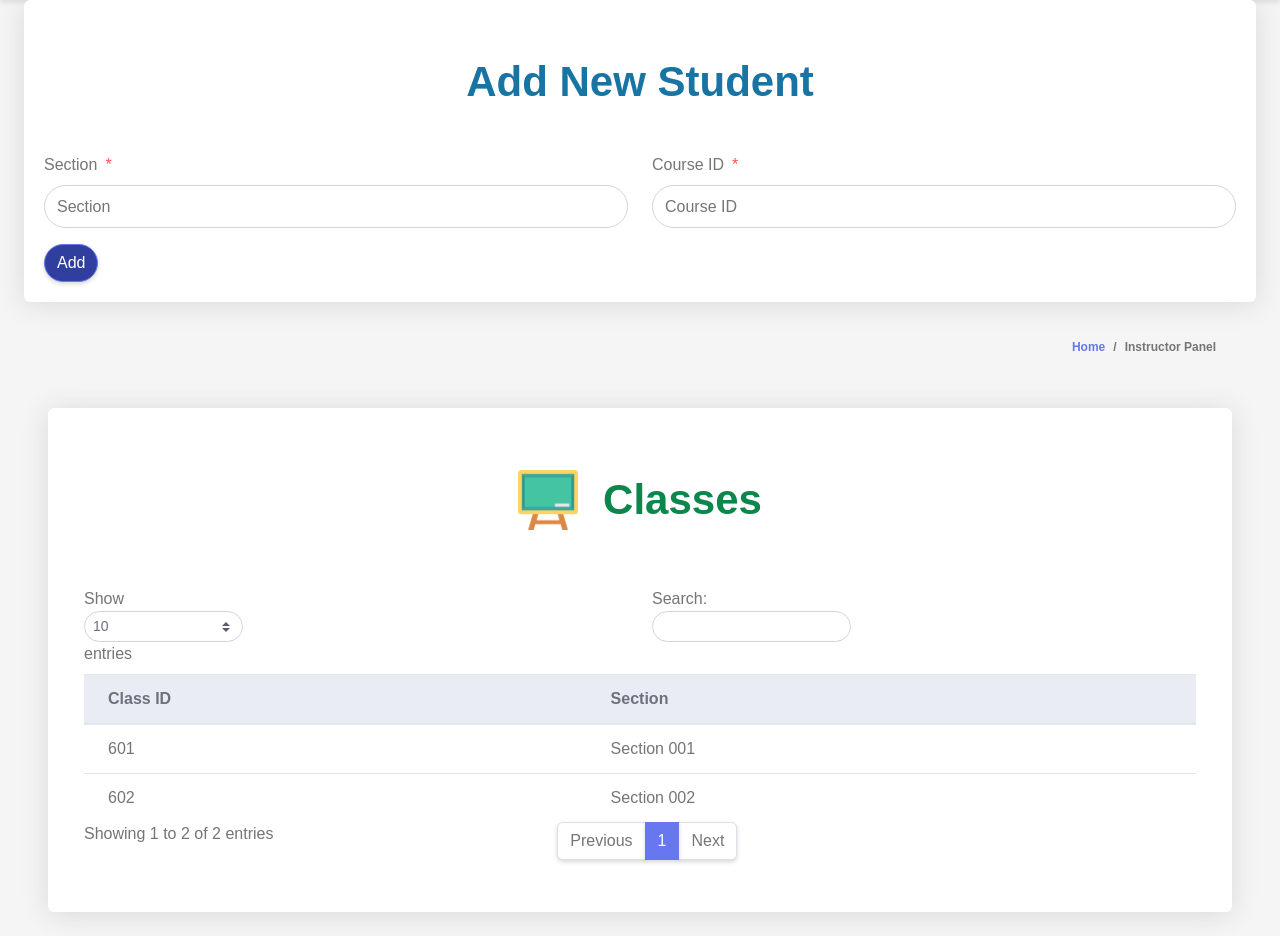
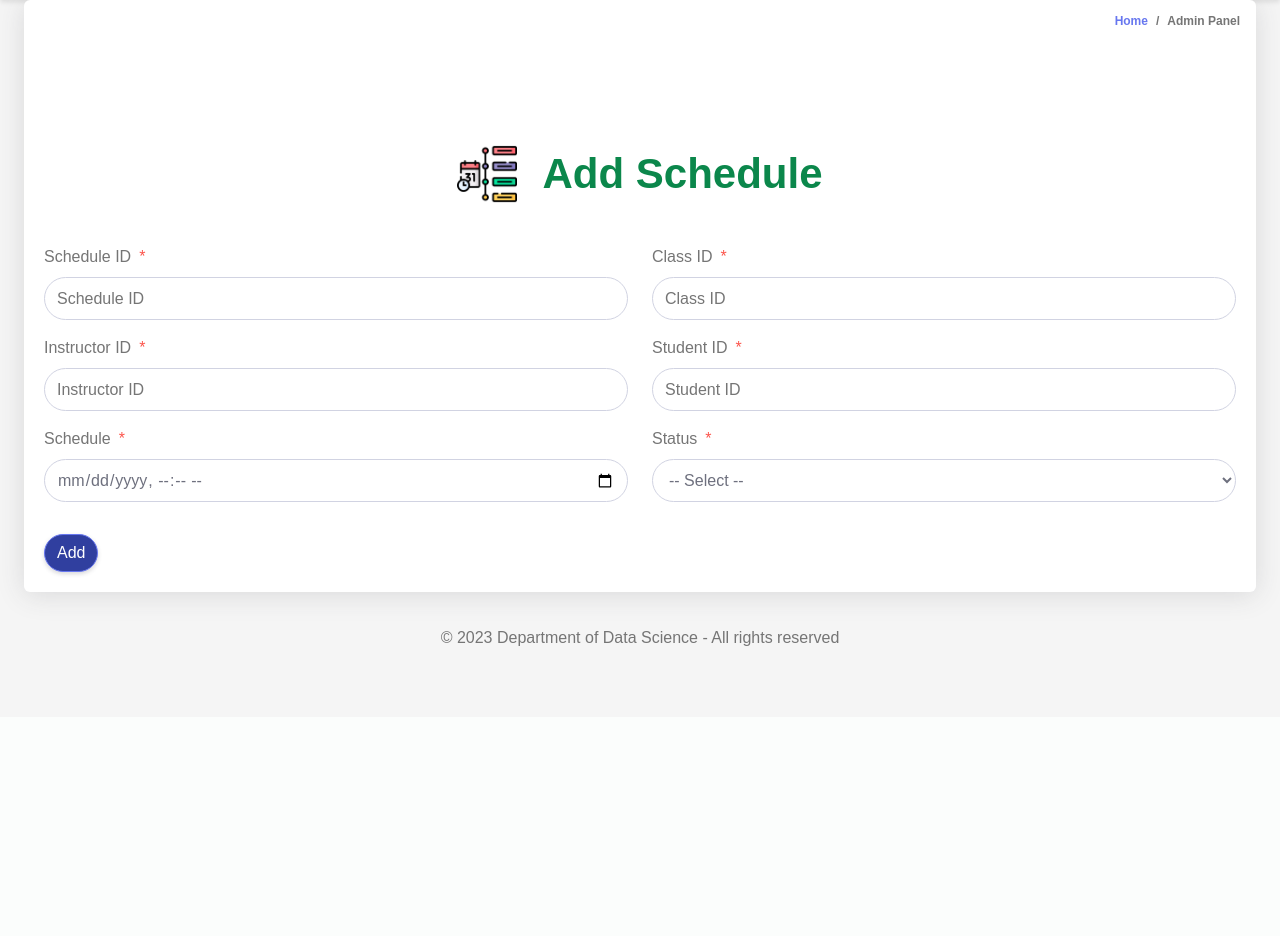
Before and after one commit to msp99000/dams, a PHP site: page /instructors/addSchedule.php in a window 1280 px wide. Shown: the part 83-1019 px from the top of the page. After the commit the page ends 729 px from the top, so only its background shows below. Run offline with PHP 8.4, Linux system fonts and the light colour scheme; data comes from the database, SQL or seed files in the repository.

Commit message:
feat: adds new feature to add a schedule

```diff
--- a/instructors/addSchedule.php
+++ b/instructors/addSchedule.php
@@ -1,8 +1,10 @@
 <!DOCTYPE html>
 <html>
+
 <head>
-   <?php include "heads.php"; ?>
+    <?php include "heads.php"; ?>
 </head>
+
 <body id="page-top">
     <?php include "topbar.php"; ?>
     <div id="content-wrapper" class="d-flex flex-column">
@@ -11,30 +13,65 @@
                 <div class="row">
                     <div class="col-lg-12">
                         <div class="card mb-4">
-                            <div class="welcome-text">
-                                Add New Student
+                            <div class="d-sm-flex align-items-center justify-content-between mb-4">
+                                <h1 class="h3 mb-0 text-gray-800"></h1>
+                                <ol class="breadcrumb">
+                                    <li class="breadcrumb-item"><a href="./">Home</a></li>
+                                    <li class="breadcrumb-item active" aria-current="page">Admin Panel</li>
+                                </ol>
+                            </div>
+                            <div class="table-text">
+                                <img src="../assets/images/schedules.png">
+                                <div>
+                                    Add Schedule
+                                </div>
                             </div>
                             <div class="card-body">
                                 <form method="post" action="process.php">
                                     <div class="form-group row mb-3">
                                         <div class="col-xl-6">
-                                            <label class="form-control-label">Section<span class="text-danger ml-2">*</span></label>
-                                            <input type="text" class="form-control" name="firstName" id="exampleInputFirstName" placeholder="Section">
+                                            <label class="form-control-label">Schedule ID<span class="text-danger ml-2">*</span></label>
+                                            <input type="text" class="form-control" name="scheduleId" id="exampleInputFirstName" placeholder="Schedule ID">
                                         </div>
                                         <div class="col-xl-6">
-                                            <label class="form-control-label">Course ID<span class="text-danger ml-2">*</span></label>
-                                            <input type="text" class="form-control" name="courseId" id="exampleInputFirstName" placeholder="Course ID">
+                                            <label class="form-control-label">Class ID<span class="text-danger ml-2">*</span></label>
+                                            <input type="text" class="form-control" name="classId" id="exampleInputFirstName" placeholder="Class ID">
+                                        </div>
+                                    </div>
+                                    <div class="form-group row mb-3">
+                                        <div class="col-xl-6">
+                                            <label class="form-control-label">Instructor ID<span class="text-danger ml-2">*</span></label>
+                                            <input type="text" class="form-control" name="instrcutorId" id="exampleInputFirstName" placeholder="Instructor ID">
+                                        </div>
+                                        <div class="col-xl-6">
+                                            <label class="form-control-label">Student ID<span class="text-danger ml-2">*</span></label>
+                                            <input type="text" class="form-control" name="studentId" id="exampleInputFirstName" placeholder="Student ID">
+                                        </div>
+                                    </div>
+                                    <div class="form-group row mb-3">
+                                        <div class="col-xl-6">
+                                            <label class="form-control-label">Schedule<span class="text-danger ml-2">*</span></label>
+                                            <input type="datetime-local" class="form-control" name="schedule" id="exampleInputFirstName" placeholder="Schedule">
+                                        </div>
+                                        <div class="col-xl-6">
+                                            <label class="form-control-label">Status<span class="text-danger ml-2">*</span></label>
+                                            <select class="form-control mb-3" name="status" required>
+                                                <option> -- Select -- </option>
+                                                <option value="1">Active</option>
+                                                <option value="2">Expired</option>
+                                            </select>
                                         </div>
                                     </div>
                                     <button type="submit" name="addStudent" class="btn btn-primary">Add</button>
                                 </form>
                             </div>
                         </div>
-                        <?php include "classesTable.php"; ?>
+                        <?php include "../components/footer.php"; ?>
                     </div>
                 </div>
             </div>
         </div>
     </div>
 </body>
+
 </html>
```
